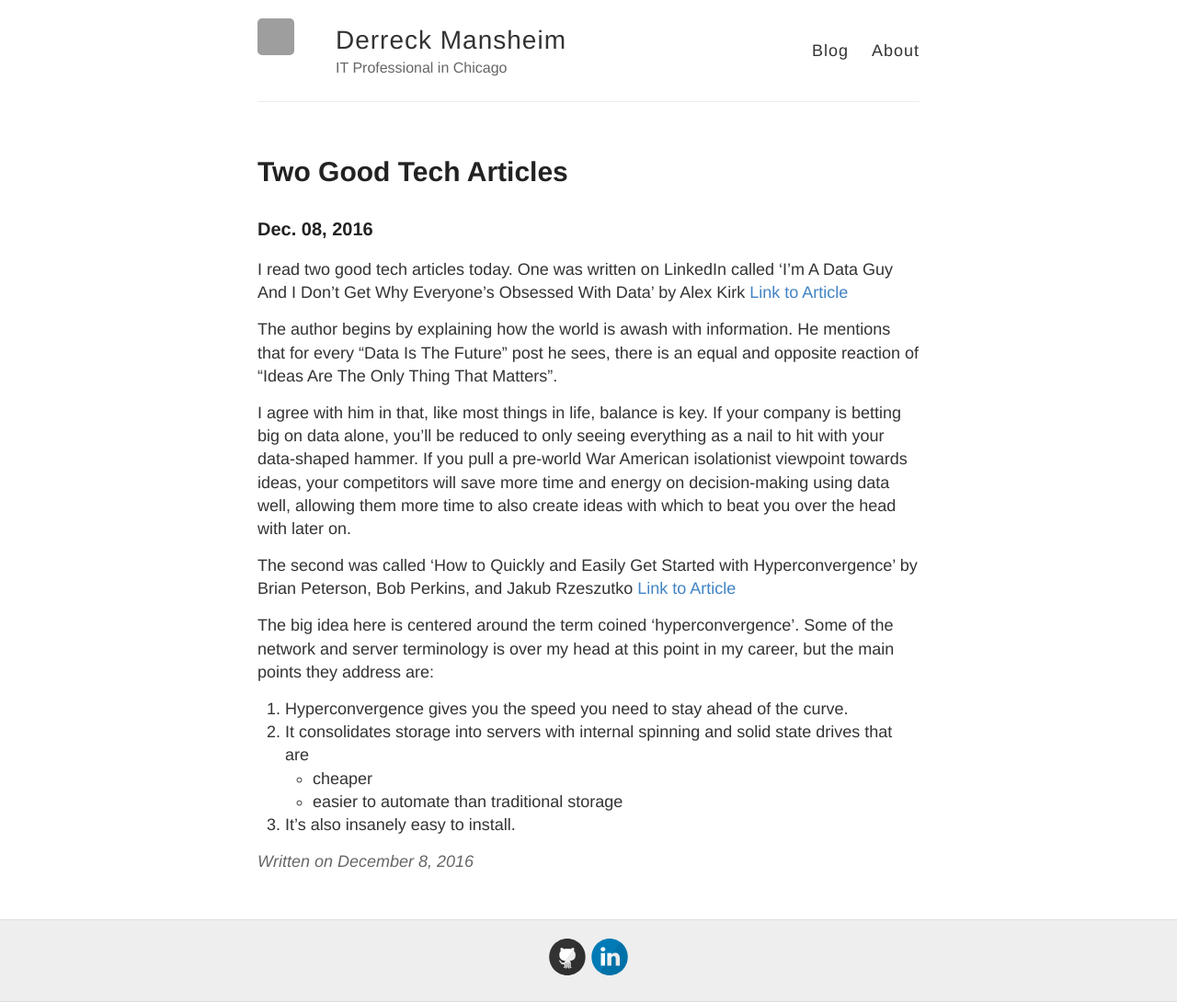
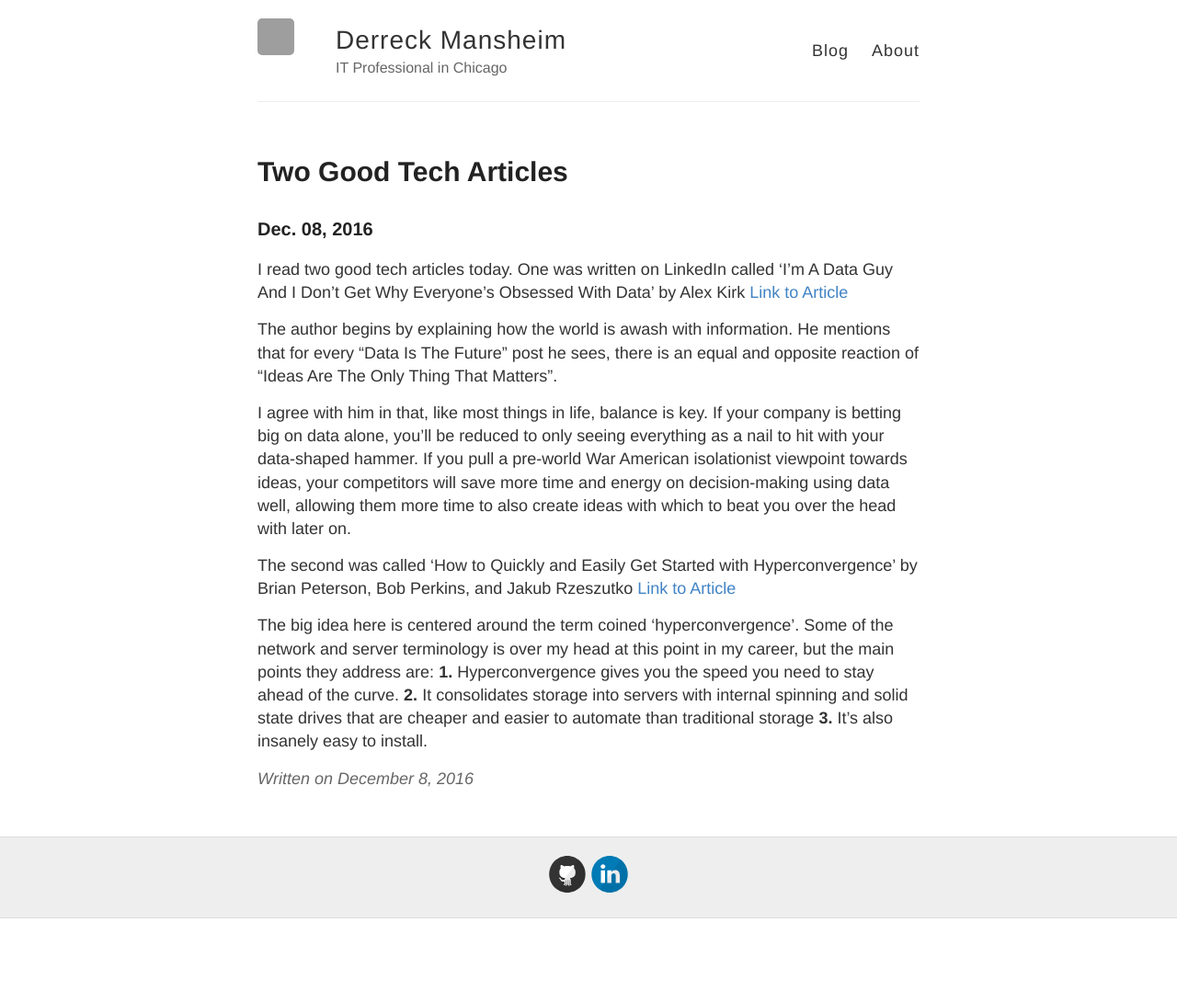
Before and after one commit to DerreckM/DerreckM.github.io, a Jekyll site: the page built from _posts/2016-12-08-Two-Good-Tech-Articles.md, in a window 1280 px wide. Shown: the whole page at 92% size. Built offline with Jekyll 4.4.1, drawn with Linux system fonts in a browser that asks for light colours; our own code applies the rules of GitHub Pages for plain Markdown files; after the commit the page ends 999 px from its top, so only the background shows below that; grey boxes are pictures that could not be loaded.

Commit message:
modified new post 12-08-2016

```diff
--- a/_posts/2016-12-08-Two-Good-Tech-Articles.md
+++ b/_posts/2016-12-08-Two-Good-Tech-Articles.md
@@ -16,8 +16,6 @@ The second was called 'How to Quickly and Easily Get Started with Hyperconvergen
 
 The big idea here is centered around the term coined 'hyperconvergence'.  Some of the network and server terminology is over my head at this
 point in my career, but the main points they address are:
-1. Hyperconvergence gives you the speed you need to stay ahead of the curve.
-2. It consolidates storage into servers with internal spinning and solid state drives that are
-  * cheaper
-  * easier to automate than traditional storage
-3. It’s also insanely easy to install.
+**1.** Hyperconvergence gives you the speed you need to stay ahead of the curve.
+**2.** It consolidates storage into servers with internal spinning and solid state drives that are cheaper and easier to automate than traditional storage
+**3.** It’s also insanely easy to install.
```
